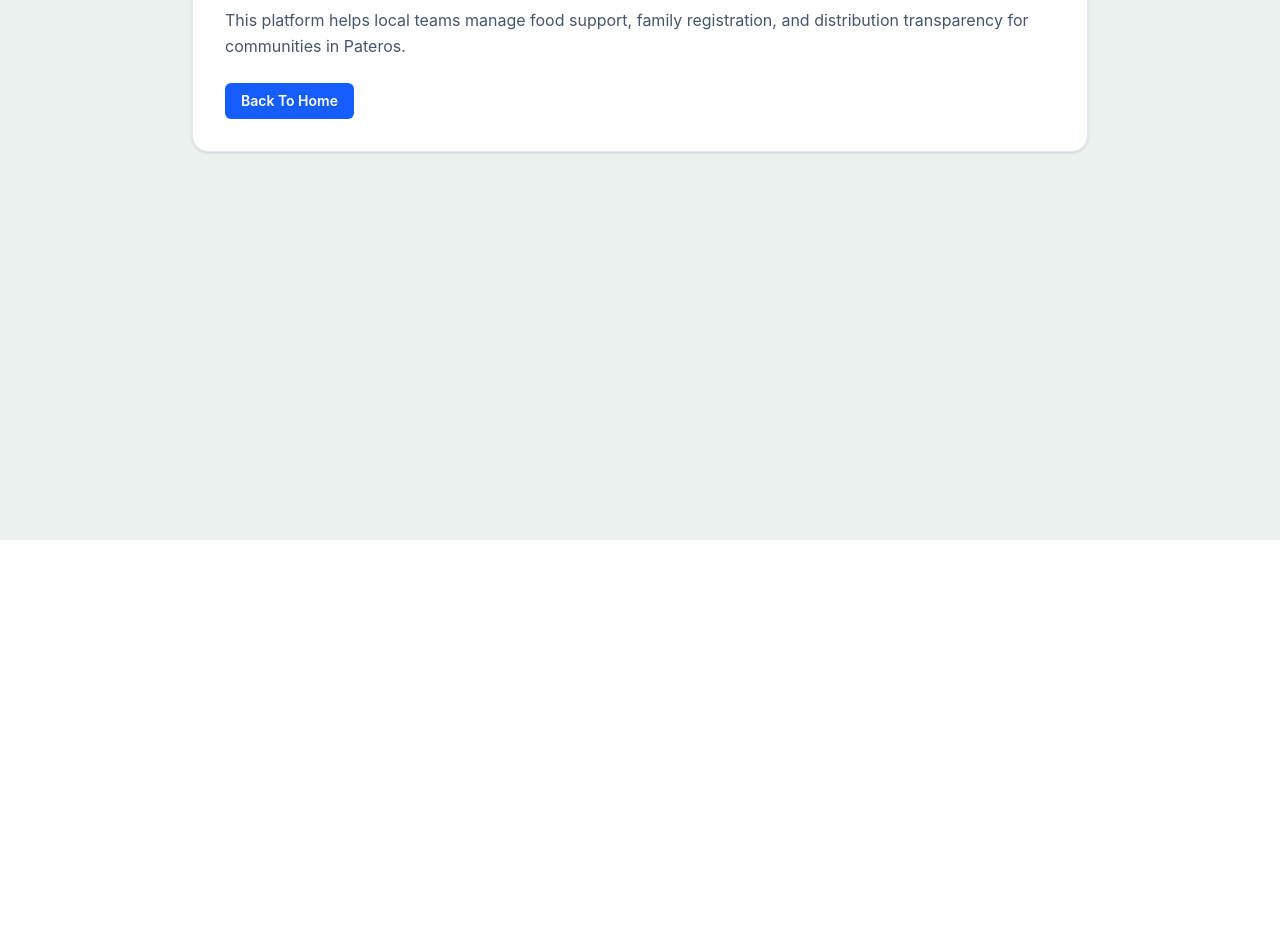
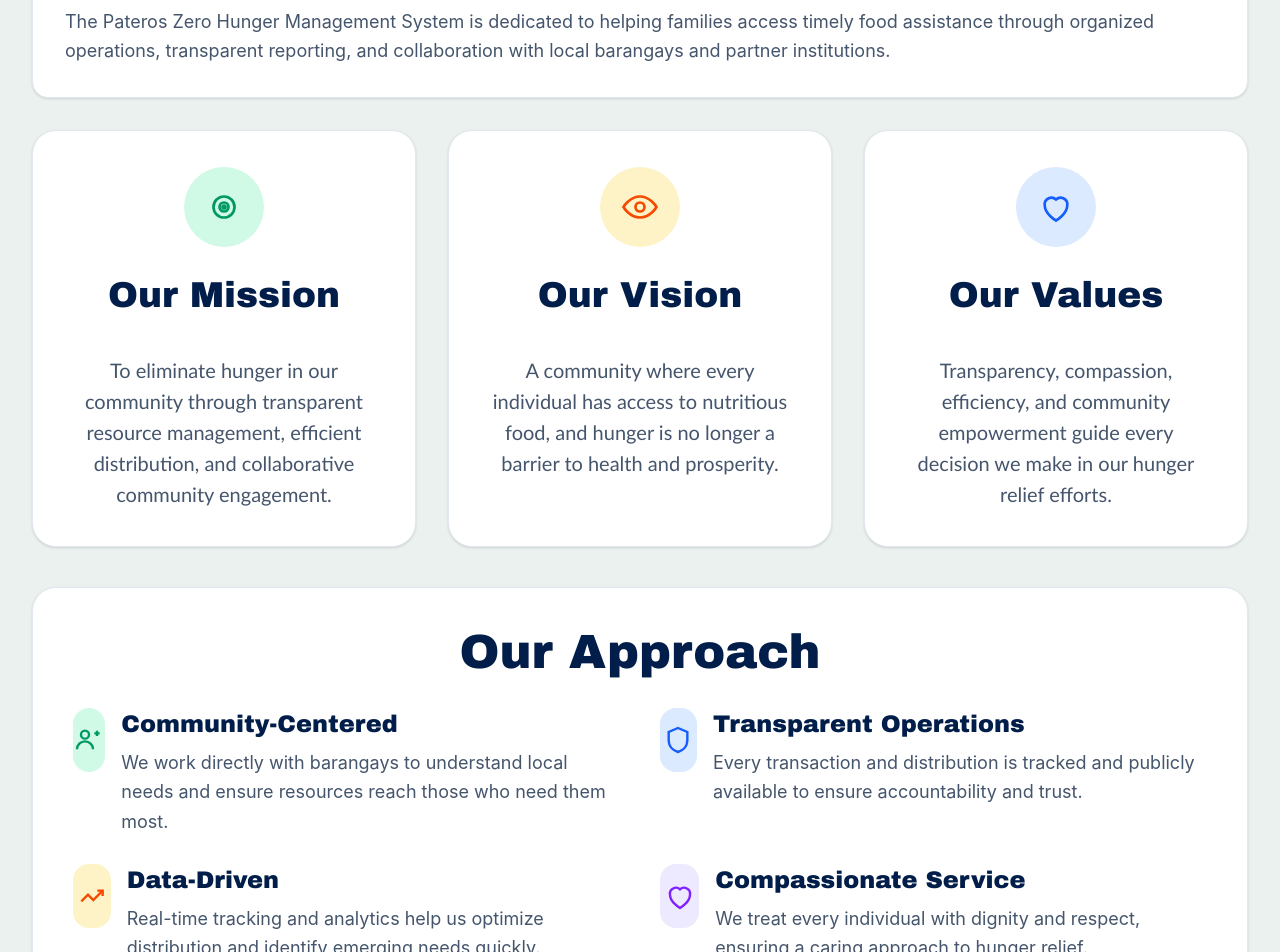
Before and after one commit to Hunger-Management/PHAMS, a React (Vite) app: page /about in a window 1280 px wide. Shown: the part 260-1212 px from the top of the page. Before the commit the page ends 800 px from the top, so only its background shows below. Built offline with nearby package versions, Linux system fonts and the light colour scheme.

Commit message:
About content

```diff
--- a/src/pages/AboutPage.jsx
+++ b/src/pages/AboutPage.jsx
@@ -11,18 +11,162 @@ function AboutPage() {
     }`}>
       <SiteHeader isDarkMode={isDarkMode} toggleDarkMode={toggleDarkMode} />
 
-      <section className="mx-auto w-[95%] max-w-4xl py-10 md:py-14">
-        <article className={`rounded-2xl border p-6 md:p-8 shadow-sm transition-colors ${
+      <section className="mx-auto w-[95%] max-w-7xl py-10 md:py-14">
+        <article className={`mb-6 md:mb-8 rounded-2xl border p-6 md:p-8 shadow-sm transition-colors ${
           isDarkMode ? 'border-slate-700 bg-slate-800' : 'border-slate-200 bg-white'
         }`}>
-          <h2 className="text-2xl md:text-3xl font-extrabold" style={{ fontFamily: 'Arial Black, Trebuchet MS, sans-serif' }}>
-            Pateros Zero Hunger Management System
+          <h2
+            className={`text-2xl md:text-3xl font-extrabold ${isDarkMode ? 'text-slate-100' : 'text-[#011d49]'}`}
+            style={{ fontFamily: 'Arial Black, Trebuchet MS, sans-serif' }}
+          >
+            About Pateros Zero Hunger Management System
           </h2>
-          <p className={`mt-4 leading-relaxed ${isDarkMode ? 'text-slate-300' : 'text-slate-600'}`}>
-            This platform helps local teams manage food support, family registration, and distribution transparency for communities in Pateros.
+          <p className={`mt-4 text-base md:text-lg leading-relaxed ${isDarkMode ? 'text-slate-300' : 'text-slate-600'}`}>
+            The Pateros Zero Hunger Management System is dedicated to helping families access timely food assistance through organized operations,
+            transparent reporting, and collaboration with local barangays and partner institutions.
           </p>
+        </article>
 
-          <div className="mt-6">
+        <div className="grid grid-cols-1 lg:grid-cols-3 gap-6 md:gap-8">
+          <article className={`rounded-3xl border p-8 md:p-9 text-center shadow-sm transition-all duration-300 hover:-translate-y-1 hover:shadow-xl ${
+            isDarkMode ? 'border-slate-700 bg-slate-800' : 'border-slate-200 bg-white'
+          }`}>
+            <div className={`mx-auto h-20 w-20 rounded-full grid place-items-center ${
+              isDarkMode ? 'bg-emerald-900/30' : 'bg-emerald-100'
+            }`}>
+              <svg viewBox="0 0 24 24" className="h-9 w-9" fill="none" stroke="currentColor" strokeWidth="1.8">
+                <circle cx="12" cy="12" r="7" className={isDarkMode ? 'text-emerald-300' : 'text-emerald-600'} />
+                <circle cx="12" cy="12" r="3" className={isDarkMode ? 'text-emerald-300' : 'text-emerald-600'} />
+                <circle cx="12" cy="12" r="1" className={isDarkMode ? 'text-emerald-300' : 'text-emerald-600'} fill="currentColor" />
+              </svg>
+            </div>
+            <h2 className={`mt-7 text-3xl md:text-4xl font-black ${isDarkMode ? 'text-slate-100' : 'text-[#011d49]'}`} style={{ fontFamily: 'Arial Black, Trebuchet MS, sans-serif' }}>
+              Our Mission
+            </h2>
+            <p className={`mt-10 text-lg md:text-xl leading-[1.55] ${isDarkMode ? 'text-slate-300' : 'text-slate-600'}`} style={{ fontFamily: 'Trebuchet MS, Segoe UI, sans-serif' }}>
+              To eliminate hunger in our community through transparent resource management, efficient distribution, and collaborative community engagement.
+            </p>
+          </article>
+
+          <article className={`rounded-3xl border p-8 md:p-9 text-center shadow-sm transition-all duration-300 hover:-translate-y-1 hover:shadow-xl ${
+            isDarkMode ? 'border-slate-700 bg-slate-800' : 'border-slate-200 bg-white'
+          }`}>
+            <div className={`mx-auto h-20 w-20 rounded-full grid place-items-center ${
+              isDarkMode ? 'bg-amber-900/30' : 'bg-amber-100'
+            }`}>
+              <svg viewBox="0 0 24 24" className={`h-9 w-9 ${isDarkMode ? 'text-amber-300' : 'text-orange-600'}`} fill="none" stroke="currentColor" strokeWidth="1.8">
+                <path d="M1 12s4-7 11-7 11 7 11 7-4 7-11 7-11-7-11-7z" />
+                <circle cx="12" cy="12" r="3" />
+              </svg>
+            </div>
+            <h2 className={`mt-7 text-3xl md:text-4xl font-black ${isDarkMode ? 'text-slate-100' : 'text-[#011d49]'}`} style={{ fontFamily: 'Arial Black, Trebuchet MS, sans-serif' }}>
+              Our Vision
+            </h2>
+            <p className={`mt-10 text-lg md:text-xl leading-[1.55] ${isDarkMode ? 'text-slate-300' : 'text-slate-600'}`} style={{ fontFamily: 'Trebuchet MS, Segoe UI, sans-serif' }}>
+              A community where every individual has access to nutritious food, and hunger is no longer a barrier to health and prosperity.
+            </p>
+          </article>
+
+          <article className={`rounded-3xl border p-8 md:p-9 text-center shadow-sm transition-all duration-300 hover:-translate-y-1 hover:shadow-xl ${
+            isDarkMode ? 'border-slate-700 bg-slate-800' : 'border-slate-200 bg-white'
+          }`}>
+            <div className={`mx-auto h-20 w-20 rounded-full grid place-items-center ${
+              isDarkMode ? 'bg-blue-900/30' : 'bg-blue-100'
+            }`}>
+              <svg viewBox="0 0 24 24" className={`h-9 w-9 ${isDarkMode ? 'text-blue-300' : 'text-blue-600'}`} fill="none" stroke="currentColor" strokeWidth="1.8">
+                <path d="M12 21s-7.5-4.3-7.5-10A4.5 4.5 0 0 1 12 7a4.5 4.5 0 0 1 7.5 4c0 5.7-7.5 10-7.5 10z" />
+              </svg>
+            </div>
+            <h2 className={`mt-7 text-3xl md:text-4xl font-black ${isDarkMode ? 'text-slate-100' : 'text-[#011d49]'}`} style={{ fontFamily: 'Arial Black, Trebuchet MS, sans-serif' }}>
+              Our Values
+            </h2>
+            <p className={`mt-10 text-lg md:text-xl leading-[1.55] ${isDarkMode ? 'text-slate-300' : 'text-slate-600'}`} style={{ fontFamily: 'Trebuchet MS, Segoe UI, sans-serif' }}>
+              Transparency, compassion, efficiency, and community empowerment guide every decision we make in our hunger relief efforts.
+            </p>
+          </article>
+        </div>
+
+        <article className={`mt-8 md:mt-10 rounded-3xl border p-6 md:p-10 shadow-sm transition-colors ${
+          isDarkMode ? 'border-slate-700 bg-slate-800' : 'border-slate-200 bg-white'
+        }`}>
+          <h3
+            className={`text-center text-4xl md:text-5xl font-black ${isDarkMode ? 'text-slate-100' : 'text-[#011d49]'}`}
+            style={{ fontFamily: 'Arial Black, Trebuchet MS, sans-serif' }}
+          >
+            Our Approach
+          </h3>
+
+          <div className="mt-8 grid grid-cols-1 lg:grid-cols-2 gap-x-10 gap-y-7">
+            <div className="flex items-start gap-4">
+              <div className={`h-16 w-16 rounded-2xl grid place-items-center ${isDarkMode ? 'bg-emerald-900/30' : 'bg-emerald-100'}`}>
+                <svg viewBox="0 0 24 24" className={`h-8 w-8 ${isDarkMode ? 'text-emerald-300' : 'text-emerald-600'}`} fill="none" stroke="currentColor" strokeWidth="1.8">
+                  <circle cx="9" cy="8" r="3" />
+                  <path d="M3 19a6 6 0 0 1 12 0" />
+                  <path d="M16 7h4m-2-2v4" />
+                </svg>
+              </div>
+              <div>
+                <h4 className={`text-2xl font-black ${isDarkMode ? 'text-slate-100' : 'text-[#011d49]'}`} style={{ fontFamily: 'Arial Black, Trebuchet MS, sans-serif' }}>
+                  Community-Centered
+                </h4>
+                <p className={`mt-2 text-lg leading-relaxed ${isDarkMode ? 'text-slate-300' : 'text-slate-600'}`}>
+                  We work directly with barangays to understand local needs and ensure resources reach those who need them most.
+                </p>
+              </div>
+            </div>
+
+            <div className="flex items-start gap-4">
+              <div className={`h-16 w-16 rounded-2xl grid place-items-center ${isDarkMode ? 'bg-blue-900/30' : 'bg-blue-100'}`}>
+                <svg viewBox="0 0 24 24" className={`h-8 w-8 ${isDarkMode ? 'text-blue-300' : 'text-blue-600'}`} fill="none" stroke="currentColor" strokeWidth="1.8">
+                  <path d="M12 3l7 3v6c0 5-3.5 8-7 9-3.5-1-7-4-7-9V6l7-3z" />
+                </svg>
+              </div>
+              <div>
+                <h4 className={`text-2xl font-black ${isDarkMode ? 'text-slate-100' : 'text-[#011d49]'}`} style={{ fontFamily: 'Arial Black, Trebuchet MS, sans-serif' }}>
+                  Transparent Operations
+                </h4>
+                <p className={`mt-2 text-lg leading-relaxed ${isDarkMode ? 'text-slate-300' : 'text-slate-600'}`}>
+                  Every transaction and distribution is tracked and publicly available to ensure accountability and trust.
+                </p>
+              </div>
+            </div>
+
+            <div className="flex items-start gap-4">
+              <div className={`h-16 w-16 rounded-2xl grid place-items-center ${isDarkMode ? 'bg-amber-900/30' : 'bg-amber-100'}`}>
+                <svg viewBox="0 0 24 24" className={`h-8 w-8 ${isDarkMode ? 'text-amber-300' : 'text-orange-600'}`} fill="none" stroke="currentColor" strokeWidth="1.8">
+                  <path d="M4 16l5-5 4 4 7-7" />
+                  <path d="M16 8h4v4" />
+                </svg>
+              </div>
+              <div>
+                <h4 className={`text-2xl font-black ${isDarkMode ? 'text-slate-100' : 'text-[#011d49]'}`} style={{ fontFamily: 'Arial Black, Trebuchet MS, sans-serif' }}>
+                  Data-Driven
+                </h4>
+                <p className={`mt-2 text-lg leading-relaxed ${isDarkMode ? 'text-slate-300' : 'text-slate-600'}`}>
+                  Real-time tracking and analytics help us optimize distribution and identify emerging needs quickly.
+                </p>
+              </div>
+            </div>
+
+            <div className="flex items-start gap-4">
+              <div className={`h-16 w-16 rounded-2xl grid place-items-center ${isDarkMode ? 'bg-violet-900/30' : 'bg-violet-100'}`}>
+                <svg viewBox="0 0 24 24" className={`h-8 w-8 ${isDarkMode ? 'text-violet-300' : 'text-violet-600'}`} fill="none" stroke="currentColor" strokeWidth="1.8">
+                  <path d="M12 21s-7.5-4.3-7.5-10A4.5 4.5 0 0 1 12 7a4.5 4.5 0 0 1 7.5 4c0 5.7-7.5 10-7.5 10z" />
+                </svg>
+              </div>
+              <div>
+                <h4 className={`text-2xl font-black ${isDarkMode ? 'text-slate-100' : 'text-[#011d49]'}`} style={{ fontFamily: 'Arial Black, Trebuchet MS, sans-serif' }}>
+                  Compassionate Service
+                </h4>
+                <p className={`mt-2 text-lg leading-relaxed ${isDarkMode ? 'text-slate-300' : 'text-slate-600'}`}>
+                  We treat every individual with dignity and respect, ensuring a caring approach to hunger relief.
+                </p>
+              </div>
+            </div>
+          </div>
+        </article>
+
+        <div className="mt-8 text-center">
           <Link
             to="/"
             className={`inline-flex items-center rounded-md px-4 py-2 text-sm font-semibold transition-colors ${
@@ -32,7 +176,6 @@ function AboutPage() {
             Back To Home
           </Link>
         </div>
-        </article>
       </section>
     </main>
   )
```
Lines whose indentation alone changed are shown as unchanged.
